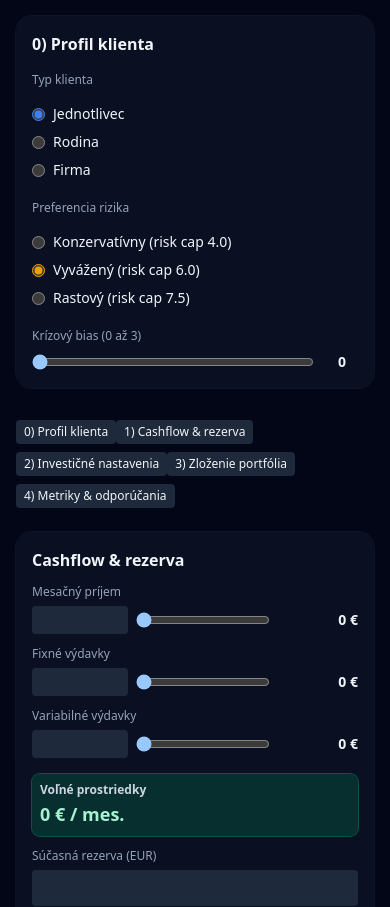
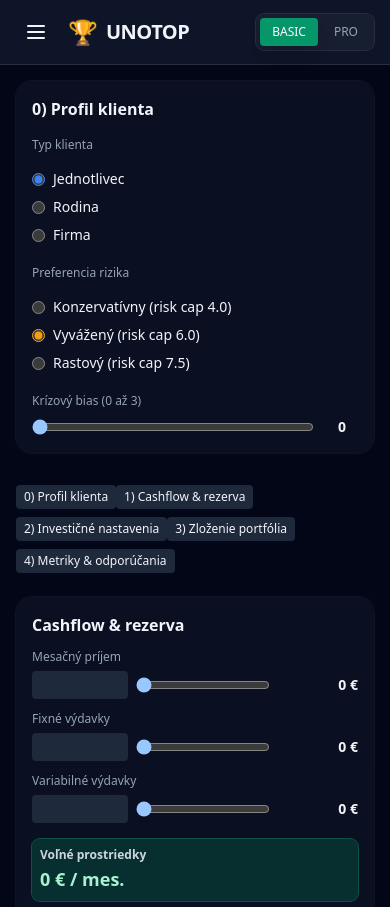
Before and after one commit to unotop/unotop-mvp, a React (Vite) app: page / in a window 390 px wide. Shown: the top 907 px of the page. Built offline with nearby package versions, Linux system fonts and the light colour scheme.

Commit message:
feat(toolbar): sticky top menu with BASIC/PRO toggle - Faza 1 complete

```diff
--- a/src/LegacyApp.tsx
+++ b/src/LegacyApp.tsx
@@ -1,5 +1,6 @@
 import React from "react";
 import PageLayout from "./app/PageLayout";
+import Toolbar from "./components/Toolbar";
 import { MixPanel } from "./features/mix/MixPanel";
 import { writeV3, readV3, Debt as PersistDebt } from "./persist/v3";
 import { TEST_IDS } from "./testIds";
@@ -79,8 +80,8 @@ export default function LegacyApp() {
   const [cash, setCash] = React.useState(0);
   const [shareOpen, setShareOpen] = React.useState(false);
   const shareBtnRef = React.useRef<HTMLButtonElement | null>(null);
-  const [modeUi, setModeUi] = React.useState<string>(
-    seed.profile?.modeUi || (seed as any).modeUi || "BASIC"
+  const [modeUi, setModeUi] = React.useState<"BASIC" | "PRO">(
+    () => (seed.profile?.modeUi as any) || "BASIC"
   );
   const debounceRef = React.useRef<number | undefined>(undefined);
   function persistDebts(list: Debt[]) {
@@ -137,6 +138,9 @@ export default function LegacyApp() {
   );
   const wizardTriggerRef = React.useRef<HTMLButtonElement | null>(null);
 
+  // Sidebar state (for Toolbar hamburger menu)
+  const [sidebarOpen, setSidebarOpen] = React.useState(false);
+
   // Uncontrolled hooks pre sec2 polia
   const lumpSumCtl = useUncontrolledValueInput({
     initial: lumpSumEur,
@@ -199,6 +203,14 @@ export default function LegacyApp() {
       profile: { ...(cur.profile || {}), crisisBias: bias } as any,
       crisisBias: bias,
     });
+  };
+
+  // Mode toggle handler (BASIC/PRO)
+  const handleModeToggle = () => {
+    const newMode = modeUi === "BASIC" ? "PRO" : "BASIC";
+    setModeUi(newMode);
+    const cur = readV3();
+    writeV3({ profile: { ...(cur.profile || {}), modeUi: newMode } as any });
   };
   // Risk cap mapping helper
   const getRiskCap = (pref: string): number => {
@@ -1075,13 +1087,17 @@ export default function LegacyApp() {
               <div className="px-3 py-1.5 rounded-lg bg-slate-800/50 ring-1 ring-white/5">
                 <span className="text-slate-400">Celkové splátky:</span>{" "}
                 <span className="font-medium text-emerald-400 tabular-nums">
-                  {debts.reduce((a, b) => a + (b.payment ?? b.monthly ?? 0), 0).toFixed(0)} €/mes.
+                  {debts
+                    .reduce((a, b) => a + (b.payment ?? b.monthly ?? 0), 0)
+                    .toFixed(0)}{" "}
+                  €/mes.
                 </span>
               </div>
               <div className="px-3 py-1.5 rounded-lg bg-slate-800/50 ring-1 ring-white/5">
                 <span className="text-slate-400">Celkový zostatok:</span>{" "}
                 <span className="font-medium text-red-400 tabular-nums">
-                  {debts.reduce((a, b) => a + (b.principal || 0), 0).toFixed(0)} €
+                  {debts.reduce((a, b) => a + (b.principal || 0), 0).toFixed(0)}{" "}
+                  €
                 </span>
               </div>
             </div>
@@ -1091,23 +1107,41 @@ export default function LegacyApp() {
               <table className="w-full text-left text-sm border-collapse">
                 <thead>
                   <tr className="border-b border-white/5">
-                    <th className="px-2 py-2 font-medium text-slate-400">Názov</th>
-                    <th className="px-2 py-2 font-medium text-slate-400">Zostatok</th>
-                    <th className="px-2 py-2 font-medium text-slate-400">Úrok p.a.</th>
-                    <th className="px-2 py-2 font-medium text-slate-400">Splátka</th>
-                    <th className="px-2 py-2 font-medium text-slate-400">Zostáva</th>
-                    <th className="px-2 py-2 font-medium text-slate-400" aria-label="Akcie"></th>
+                    <th className="px-2 py-2 font-medium text-slate-400">
+                      Názov
+                    </th>
+                    <th className="px-2 py-2 font-medium text-slate-400">
+                      Zostatok
+                    </th>
+                    <th className="px-2 py-2 font-medium text-slate-400">
+                      Úrok p.a.
+                    </th>
+                    <th className="px-2 py-2 font-medium text-slate-400">
+                      Splátka
+                    </th>
+                    <th className="px-2 py-2 font-medium text-slate-400">
+                      Zostáva
+                    </th>
+                    <th
+                      className="px-2 py-2 font-medium text-slate-400"
+                      aria-label="Akcie"
+                    ></th>
                   </tr>
                 </thead>
                 <tbody>
                   {debts.map((d, idx) => (
-                    <tr key={d.id} className="border-b border-white/5 hover:bg-slate-800/30 transition-colors">
+                    <tr
+                      key={d.id}
+                      className="border-b border-white/5 hover:bg-slate-800/30 transition-colors"
+                    >
                       <td className="px-2 py-2">
                         <input
                           aria-label={`Názov dlhu ${idx + 1}`}
                           type="text"
                           value={d.name}
-                          onChange={(e) => updateDebt(d.id, { name: e.currentTarget.value })}
+                          onChange={(e) =>
+                            updateDebt(d.id, { name: e.currentTarget.value })
+                          }
                           className="w-full bg-slate-800 rounded px-2 py-1 text-sm"
                           placeholder="Názov"
                         />
@@ -1117,7 +1151,11 @@ export default function LegacyApp() {
                           aria-label={`Zostatok dlhu ${idx + 1}`}
                           type="number"
                           value={d.principal}
-                          onChange={(e) => updateDebt(d.id, { principal: Number(e.currentTarget.value) })}
+                          onChange={(e) =>
+                            updateDebt(d.id, {
+                              principal: Number(e.currentTarget.value),
+                            })
+                          }
                           className="w-24 bg-slate-800 rounded px-2 py-1 text-sm tabular-nums"
                           placeholder="0"
                         />
@@ -1128,7 +1166,11 @@ export default function LegacyApp() {
                           type="number"
                           step="0.1"
                           value={d.ratePa}
-                          onChange={(e) => updateDebt(d.id, { ratePa: Number(e.currentTarget.value) })}
+                          onChange={(e) =>
+                            updateDebt(d.id, {
+                              ratePa: Number(e.currentTarget.value),
+                            })
+                          }
                           className="w-20 bg-slate-800 rounded px-2 py-1 text-sm tabular-nums"
                           placeholder="0"
                         />
@@ -1138,7 +1180,11 @@ export default function LegacyApp() {
                           aria-label={`Splátka dlhu ${idx + 1}`}
                           type="number"
                           value={d.payment ?? d.monthly ?? 0}
-                          onChange={(e) => updateDebt(d.id, { payment: Number(e.currentTarget.value) })}
+                          onChange={(e) =>
+                            updateDebt(d.id, {
+                              payment: Number(e.currentTarget.value),
+                            })
+                          }
                           className="w-24 bg-slate-800 rounded px-2 py-1 text-sm tabular-nums"
                           placeholder="0"
                         />
@@ -1148,7 +1194,11 @@ export default function LegacyApp() {
                           aria-label={`Zostáva mesiacov dlhu ${idx + 1}`}
                           type="number"
                           value={d.monthsLeft ?? 0}
-                          onChange={(e) => updateDebt(d.id, { monthsLeft: Number(e.currentTarget.value) })}
+                          onChange={(e) =>
+                            updateDebt(d.id, {
+                              monthsLeft: Number(e.currentTarget.value),
+                            })
+                          }
                           className="w-20 bg-slate-800 rounded px-2 py-1 text-sm tabular-nums"
                           placeholder="0"
                         />
@@ -1239,12 +1289,22 @@ export default function LegacyApp() {
    * Calculate total debt remaining after `months` for all debts.
    */
   function calculateTotalDebtAtMonths(
-    debts: Array<{ principal: number; ratePa: number; payment?: number; monthly?: number }>,
+    debts: Array<{
+      principal: number;
+      ratePa: number;
+      payment?: number;
+      monthly?: number;
+    }>,
     months: number
   ): number {
     return debts.reduce((sum, d) => {
       const payment = d.payment ?? d.monthly ?? 0;
-      const remaining = calculateDebtRemaining(d.principal, d.ratePa, payment, months);
+      const remaining = calculateDebtRemaining(
+        d.principal,
+        d.ratePa,
+        payment,
+        months
+      );
       return sum + remaining;
     }, 0);
   }
@@ -1628,11 +1688,19 @@ export default function LegacyApp() {
   );
   return (
     <div className="min-h-screen bg-slate-950 text-slate-100">
+      {/* Sticky Toolbar */}
+      <Toolbar
+        onMenuToggle={() => setSidebarOpen(!sidebarOpen)}
+        modeUi={modeUi}
+        onModeToggle={handleModeToggle}
+      />
+
+      {/* Deeplink Banner (pod toolbarom) */}
       {showLinkBanner && (
         <div
           role="alert"
           data-testid="deeplink-banner"
-          className="mx-auto max-w-[1320px] px-4 mb-3 rounded bg-emerald-600/15 border border-emerald-500/30 p-3 text-xs flex justify-between items-start gap-3"
+          className="mx-auto max-w-[1320px] px-4 mt-3 mb-3 rounded bg-emerald-600/15 border border-emerald-500/30 p-3 text-xs flex justify-between items-start gap-3"
         >
           <span>Konfigurácia načítaná zo zdieľaného linku.</span>
           <button
--- /dev/null
+++ b/src/components/Toolbar.tsx
@@ -0,0 +1,86 @@
+import React from "react";
+
+interface ToolbarProps {
+  onMenuToggle: () => void;
+  modeUi: "BASIC" | "PRO";
+  onModeToggle: () => void;
+}
+
+export default function Toolbar({
+  onMenuToggle,
+  modeUi,
+  onModeToggle,
+}: ToolbarProps) {
+  return (
+    <header
+      className="sticky top-0 z-50 bg-slate-900/95 backdrop-blur-sm border-b border-white/10"
+      role="banner"
+    >
+      <div className="max-w-[1320px] mx-auto px-4 py-3 flex items-center justify-between gap-4">
+        {/* Left: Hamburger + Logo + App Name */}
+        <div className="flex items-center gap-3">
+          <button
+            type="button"
+            onClick={onMenuToggle}
+            aria-label="Otvoriť menu"
+            className="p-2 rounded-lg hover:bg-slate-800 transition-colors lg:hidden"
+          >
+            <svg
+              className="w-6 h-6"
+              fill="none"
+              stroke="currentColor"
+              viewBox="0 0 24 24"
+              aria-hidden="true"
+            >
+              <path
+                strokeLinecap="round"
+                strokeLinejoin="round"
+                strokeWidth={2}
+                d="M4 6h16M4 12h16M4 18h16"
+              />
+            </svg>
+          </button>
+          <div className="flex items-center gap-2">
+            <span className="text-2xl" role="img" aria-label="Logo">
+              🏆
+            </span>
+            <span className="text-xl font-bold tracking-tight">UNOTOP</span>
+          </div>
+        </div>
+
+        {/* Right: Mode Toggle only (Share je v sticky right panel) */}
+        <div className="flex items-center gap-2">
+          {/* BASIC/PRO Toggle */}
+          <div className="flex items-center gap-1 p-1 rounded-lg bg-slate-800/50 ring-1 ring-white/10">
+            <button
+              type="button"
+              onClick={() => modeUi !== "BASIC" && onModeToggle()}
+              className={`px-3 py-1.5 rounded text-xs font-medium transition-all ${
+                modeUi === "BASIC"
+                  ? "bg-emerald-600 text-white shadow-lg"
+                  : "text-slate-400 hover:text-slate-200"
+              }`}
+              aria-pressed={modeUi === "BASIC"}
+              aria-label="Prepnúť na BASIC režim"
+            >
+              BASIC
+            </button>
+            <button
+              type="button"
+              onClick={() => modeUi !== "PRO" && onModeToggle()}
+              className={`px-3 py-1.5 rounded text-xs font-medium transition-all ${
+                modeUi === "PRO"
+                  ? "bg-amber-600 text-white shadow-lg"
+                  : "text-slate-400 hover:text-slate-200"
+              }`}
+              aria-pressed={modeUi === "PRO"}
+              aria-label="Prepnúť na PRO režim"
+            >
+              PRO
+            </button>
+          </div>
+        </div>
+      </div>
+    </header>
+  );
+}
```
Also changed, not shown: 1 other file (tests, documents, lock files or other folders).
